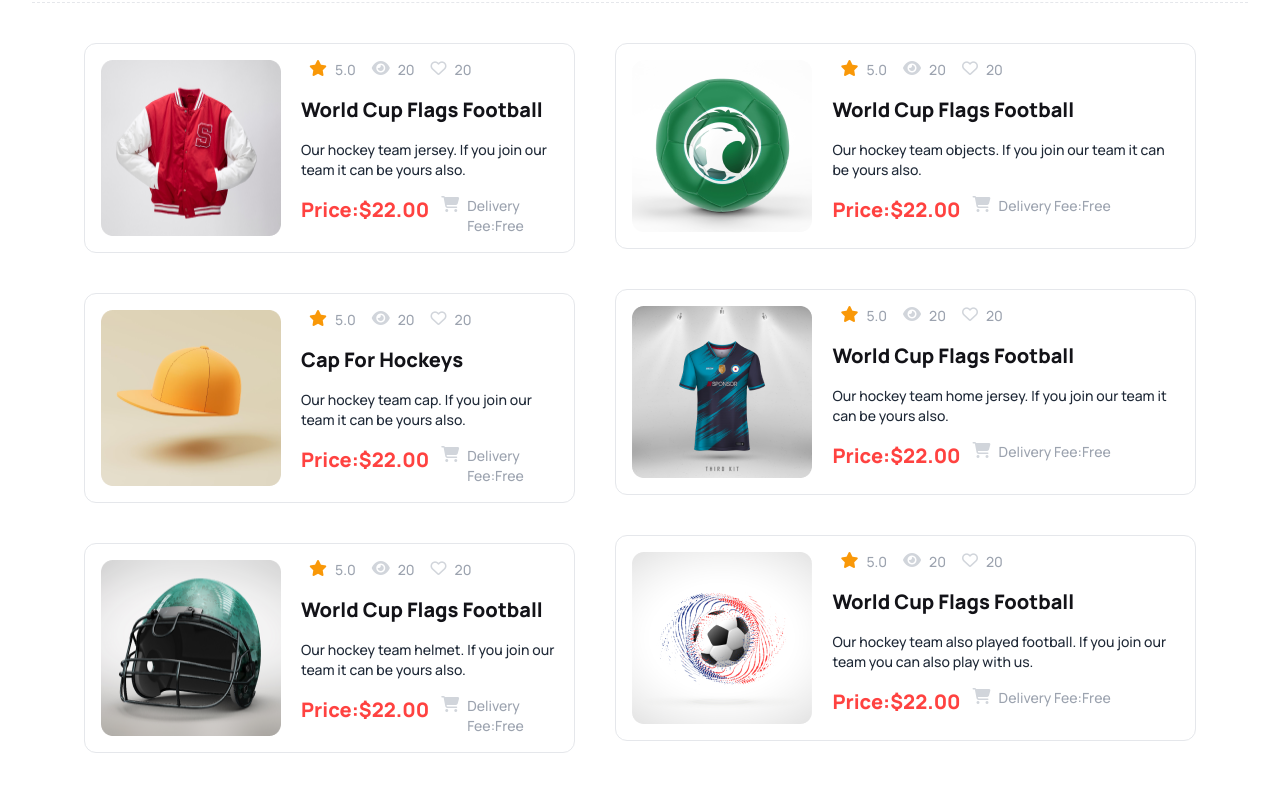
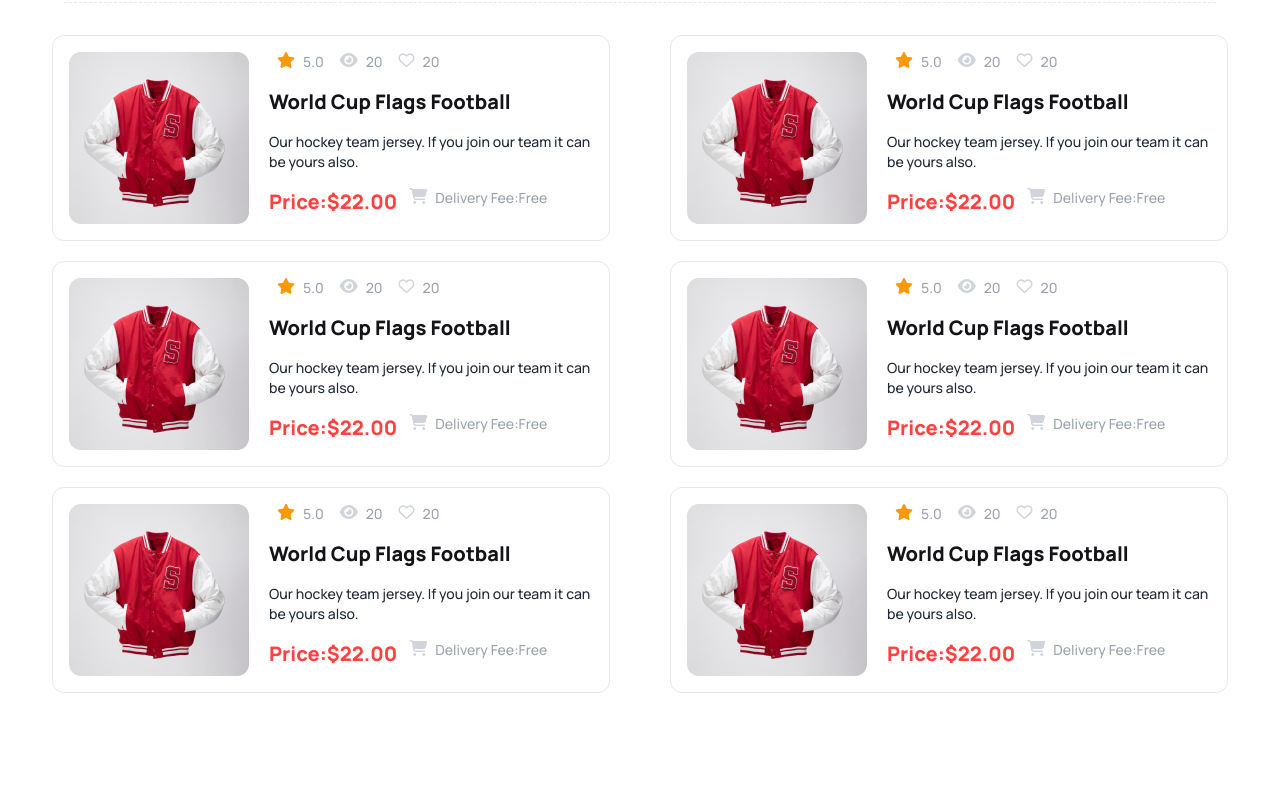
Before and after one commit to zakiasuma96/hockeys-project-daisyui, a plain HTML site: page index.html in a window 1280 px wide. Shown: the part 2380-3180 px from the top of the page. Drawn offline with nearby package versions, Linux system fonts and the light colour scheme.

Commit message:
updates  edded

```diff
--- a/index.html
+++ b/index.html
@@ -249,7 +249,7 @@
 
     <!-- product section  -->
 
-    <section class="pb-20 ">
+    <section class="pb-20 lg:mx-8">
 
       <div class="space-y-6 text-center mx-8 ">
         <hr class="border-dashed">
@@ -258,14 +258,14 @@
         <hr class="border-dashed">
       </div>
 
-      <div class="flex flex-col lg:flex-row justify-between lg:px-16">
+      <div class="grid grid-cols-1 lg:grid-cols-2  gap-5 my-8">
 
 
         <!-- left side  -->
 
-      <div  >
+
         <!-- item-1  -->
-        <div class="flex flex-col mx-5 lg:flex-row my-10 gap-5 border rounded-xl p-4">
+        <div class="flex flex-col mx-5 lg:flex-row gap-5 border rounded-xl p-4">
 
           <img src="Images/5.png" alt="">
 
@@ -310,56 +310,12 @@
 
 
         </div>
-        <!-- item-2  -->
-        <div class="flex flex-col mx-5 lg:flex-row my-10 gap-5 border rounded-xl p-4">
-
-          <img src="Images/7.png" alt="">
-
-          <div class="space-y-4">
-            <div class="flex gap-2">
-              <div class="flex ">
-                <i class="fa-solid fa-star text-star-primary-color mx-2 "></i>
-              <p class="text-gray-400 text-sm font-medium">5.0</p>
-
-
-              </div>
-              <div class="flex">
-                <i class="fa-solid fa-eye text-gray-300 mx-2 " ></i>
-              <p class=" text-gray-400 text-sm font-medium " >20</p>
-
-
-              </div>
-              <div class="flex">
-                <i class="fa-regular fa-heart text-gray-300 mx-2" ></i>
-              <p class="text-gray-400 text-sm font-medium">20</p>
-
-              </div>
-            </div>
 
 
 
-            <div class="space-y-4">
-              <h4 class="text-body-text-primary-color text-xl font-extrabold">Cap For Hockeys</h4>
-              <p class=" text-sm font-medium">Our hockey team cap. If you join our team it can be yours also.</p>
+        <div class="flex flex-col mx-5 lg:flex-row gap-5 border rounded-xl p-4">
 
-            </div>
-            <div class="flex gap-3 ">
-              <h4 class="text-btn-primary-color text-xl font-extrabold">Price:$22.00</h4>
-
-              <div class="flex ">
-                <i class="fa-solid fa-cart-shopping text-gray-300"></i>
-                <h5 class=" text-gray-400 text-sm font-medium mx-2">Delivery Fee:Free</h5>
-              </div>
-
-            </div>
-          </div>
-
-
-        </div>
-        <!-- item-3  -->
-        <div class="flex flex-col mx-5 lg:flex-row my-10 gap-5 border rounded-xl p-4">
-
-          <img src="Images/9.png" alt="">
+          <img src="Images/5.png" alt="">
 
           <div class="space-y-4">
             <div class="flex gap-2">
@@ -386,7 +342,7 @@
 
             <div class="space-y-4">
               <h4 class="text-body-text-primary-color text-xl font-extrabold">World Cup Flags Football</h4>
-              <p class=" text-sm font-medium">Our hockey team helmet. If you join our team it can be yours also.</p>
+              <p class=" text-sm font-medium">Our hockey team jersey. If you join our team it can be yours also.</p>
 
             </div>
             <div class="flex gap-3 ">
@@ -402,17 +358,10 @@
 
 
         </div>
-      </div>
 
+        <div class="flex flex-col mx-5 lg:flex-row gap-5 border rounded-xl p-4">
 
-
-        <!-- right side  -->
-
-      <div>
-        <!-- item-1  -->
-        <div class="flex flex-col mx-5 lg:flex-row my-10 gap-5 border rounded-xl p-4">
-
-          <img src="Images/6.png" alt="">
+          <img src="Images/5.png" alt="">
 
           <div class="space-y-4">
             <div class="flex gap-2">
@@ -439,7 +388,7 @@
 
             <div class="space-y-4">
               <h4 class="text-body-text-primary-color text-xl font-extrabold">World Cup Flags Football</h4>
-              <p class=" text-sm font-medium">Our hockey team objects. If you join our team it can be yours also.</p>
+              <p class=" text-sm font-medium">Our hockey team jersey. If you join our team it can be yours also.</p>
 
             </div>
             <div class="flex gap-3 ">
@@ -455,10 +404,11 @@
 
 
         </div>
-        <!-- item-2  -->
-        <div class="flex flex-col mx-5 lg:flex-row my-10 gap-5 border rounded-xl p-4">
 
-          <img src="Images/8.png" alt="">
+
+        <div class="flex flex-col mx-5 lg:flex-row gap-5 border rounded-xl p-4">
+
+          <img src="Images/5.png" alt="">
 
           <div class="space-y-4">
             <div class="flex gap-2">
@@ -485,7 +435,7 @@
 
             <div class="space-y-4">
               <h4 class="text-body-text-primary-color text-xl font-extrabold">World Cup Flags Football</h4>
-              <p class=" text-sm font-medium">Our hockey team home jersey. If you join our team it can be yours also.</p>
+              <p class=" text-sm font-medium">Our hockey team jersey. If you join our team it can be yours also.</p>
 
             </div>
             <div class="flex gap-3 ">
@@ -501,10 +451,11 @@
 
 
         </div>
-        <!-- item-3  -->
-        <div class="flex flex-col mx-5 lg:flex-row my-10 gap-5 border rounded-xl p-4">
 
-          <img src="Images/10.png" alt="">
+
+        <div class="flex flex-col mx-5 lg:flex-row gap-5 border rounded-xl p-4">
+
+          <img src="Images/5.png" alt="">
 
           <div class="space-y-4">
             <div class="flex gap-2">
@@ -531,7 +482,7 @@
 
             <div class="space-y-4">
               <h4 class="text-body-text-primary-color text-xl font-extrabold">World Cup Flags Football</h4>
-              <p class=" text-sm font-medium">Our hockey team also played football. If you join our team you can also play with us.</p>
+              <p class=" text-sm font-medium">Our hockey team jersey. If you join our team it can be yours also.</p>
 
             </div>
             <div class="flex gap-3 ">
@@ -547,7 +498,53 @@
 
 
         </div>
-      </div>
+
+        <div class="flex flex-col mx-5 lg:flex-row gap-5 border rounded-xl p-4">
+
+          <img src="Images/5.png" alt="">
+
+          <div class="space-y-4">
+            <div class="flex gap-2">
+              <div class="flex ">
+                <i class="fa-solid fa-star text-star-primary-color mx-2 "></i>
+              <p class="text-gray-400 text-sm font-medium">5.0</p>
+
+
+              </div>
+              <div class="flex">
+                <i class="fa-solid fa-eye text-gray-300 mx-2 " ></i>
+              <p class=" text-gray-400 text-sm font-medium " >20</p>
+
+
+              </div>
+              <div class="flex">
+                <i class="fa-regular fa-heart text-gray-300 mx-2" ></i>
+              <p class="text-gray-400 text-sm font-medium">20</p>
+
+              </div>
+            </div>
+
+
+
+            <div class="space-y-4">
+              <h4 class="text-body-text-primary-color text-xl font-extrabold">World Cup Flags Football</h4>
+              <p class=" text-sm font-medium">Our hockey team jersey. If you join our team it can be yours also.</p>
+
+            </div>
+            <div class="flex gap-3 ">
+              <h4 class="text-btn-primary-color text-xl font-extrabold">Price:$22.00</h4>
+
+              <div class="flex ">
+                <i class="fa-solid fa-cart-shopping text-gray-300"></i>
+                <h5 class=" text-gray-400 text-sm font-medium mx-2">Delivery Fee:Free</h5>
+              </div>
+
+            </div>
+          </div>
+
+
+        </div>
+
       </div>
 
 
@@ -579,7 +576,7 @@
               <p>Hockey is a sport in which two teams participate. Every team needs to win points. If you need to win in a team, you have to hit the objects, and then you get points.</p>
             </div>
           </div>
-          <div class="collapse collapse-plus bg-white border-x-0 rounded-none ">
+          <div class="collapse collapse-plus bg-white border border-x-0 rounded-none ">
             <input type="radio" name="my-accordion-3" />
             <div class="collapse-title  text-body-text-primary-color text-xl font-bold">
               Hockey Training
@@ -588,7 +585,7 @@
               <p>Hockey is a sport in which two teams participate. Every team needs to win points. If you need to win in a team, you have to hit the objects, and then you get points.</p>
             </div>
           </div>
-          <div class="collapse collapse-plus ">
+          <div class="collapse collapse-plus bg-white border border-x-0 rounded-none">
             <input type="radio" name="my-accordion-3" />
             <div class="collapse-title  text-body-text-primary-color text-xl font-bold">
               Private Lessons
@@ -597,7 +594,7 @@
               <p>Hockey is a sport in which two teams participate. Every team needs to win points. If you need to win in a team, you have to hit the objects, and then you get points.</p>
             </div>
           </div>
-          <div class="collapse collapse-plus ">
+          <div class="collapse collapse-plus bg-white border border-x-0 rounded-none">
             <input type="radio" name="my-accordion-3" />
             <div class="collapse-title  text-body-text-primary-color text-xl font-bold">
               Ski Touring
@@ -606,7 +603,7 @@
               <p>Hockey is a sport in which two teams participate. Every team needs to win points. If you need to win in a team, you have to hit the objects, and then you get points.</p>
             </div>
           </div>
-          <div class="collapse collapse-plus ">
+          <div class="collapse collapse-plus bg-white border border-x-0 rounded-none">
             <input type="radio" name="my-accordion-3" />
             <div class="collapse-title text-body-text-primary-color text-xl font-bold">
               Booking
@@ -615,7 +612,7 @@
               <p>Hockey is a sport in which two teams participate. Every team needs to win points. If you need to win in a team, you have to hit the objects, and then you get points.</p>
             </div>
           </div>
-          <div class="collapse collapse-plus ">
+          <div class="collapse collapse-plus bg-white border border-x-0 rounded-none">
             <input type="radio" name="my-accordion-3" />
             <div class="collapse-title text-body-text-primary-color text-xl font-bold">
               Pricings
@@ -633,7 +630,7 @@
 
     <!-- get in touch section  -->
 
-    <section class="pb-20 mx-6">
+    <section class="pb-20 mx-8 lg:mx-6">
 
       <div class="space-y-6 text-center">
         <hr class="border-dashed">
@@ -666,7 +663,7 @@
 
       </div>
 
-      <div class="flex-1 space-y-20 ">
+      <div class="flex-1 w-full">
         <form action=""  >
 
 
@@ -731,10 +728,10 @@
 
           </div>
 
-          <div class="flex flex-col space-y-8">
+          <div class="flex flex-col space-y-3 mt-4">
 
 
-              <label for="" class="text-body-text-primary-color text-xl font-bold">Message</label>
+              <label for="textarea" class="text-body-text-primary-color text-xl font-bold">Message</label>
 
 
               <textarea class="textarea textarea-bordered p-3 bg-gray-100 text-body-text-primary-color text-xl font-normal" placeholder="Message" col="30" row="10"></textarea>
@@ -753,7 +750,7 @@
     </section>
     <!-- social media section  -->
 
-    <section class="flex justify-between flex-col items-center text-center gap-4 bg-[#13131808] rounded-lg mb-20 pb-10 ">
+    <section class="flex justify-between mx-8 flex-col items-center text-center gap-4 bg-[#13131808] rounded-lg mb-20 pb-10 ">
 
 
       <h2 class="text-center text-[#131318] font-extrabold text-2xl lg:text-3xl my-5">Social Media</h2>
```
